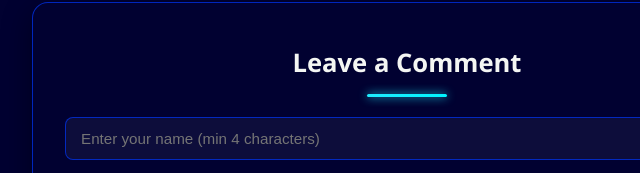
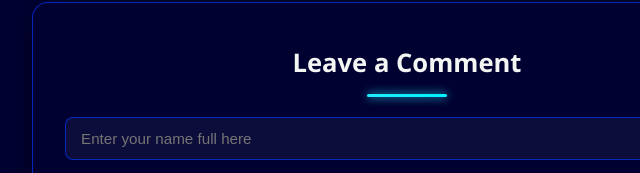
Before and after one commit to muradhossin110322/My-Portfilo, a plain HTML site: page index.html in a window 1280 px wide. Shown: the part 1044-1217 px from the top of the page, 233-873 px from the left. Drawn offline with Linux system fonts and the light colour scheme.

Commit message:
Update comment form name input placeholder

```diff
--- a/index.html
+++ b/index.html
@@ -58,7 +58,7 @@
                     <div class="underline"></div>
                 </div>
                 <form class="comment-form">
-                    <input type="text" placeholder="Enter your name (min 4 characters)" minlength="4" required>
+                    <input type="text" placeholder="Enter your name full here" required>
                     <textarea placeholder="Write your comment or advice to me..." rows="4" required></textarea>
                     <button type="submit" class="submit-btn">Submit</button>
                 </form>
```
